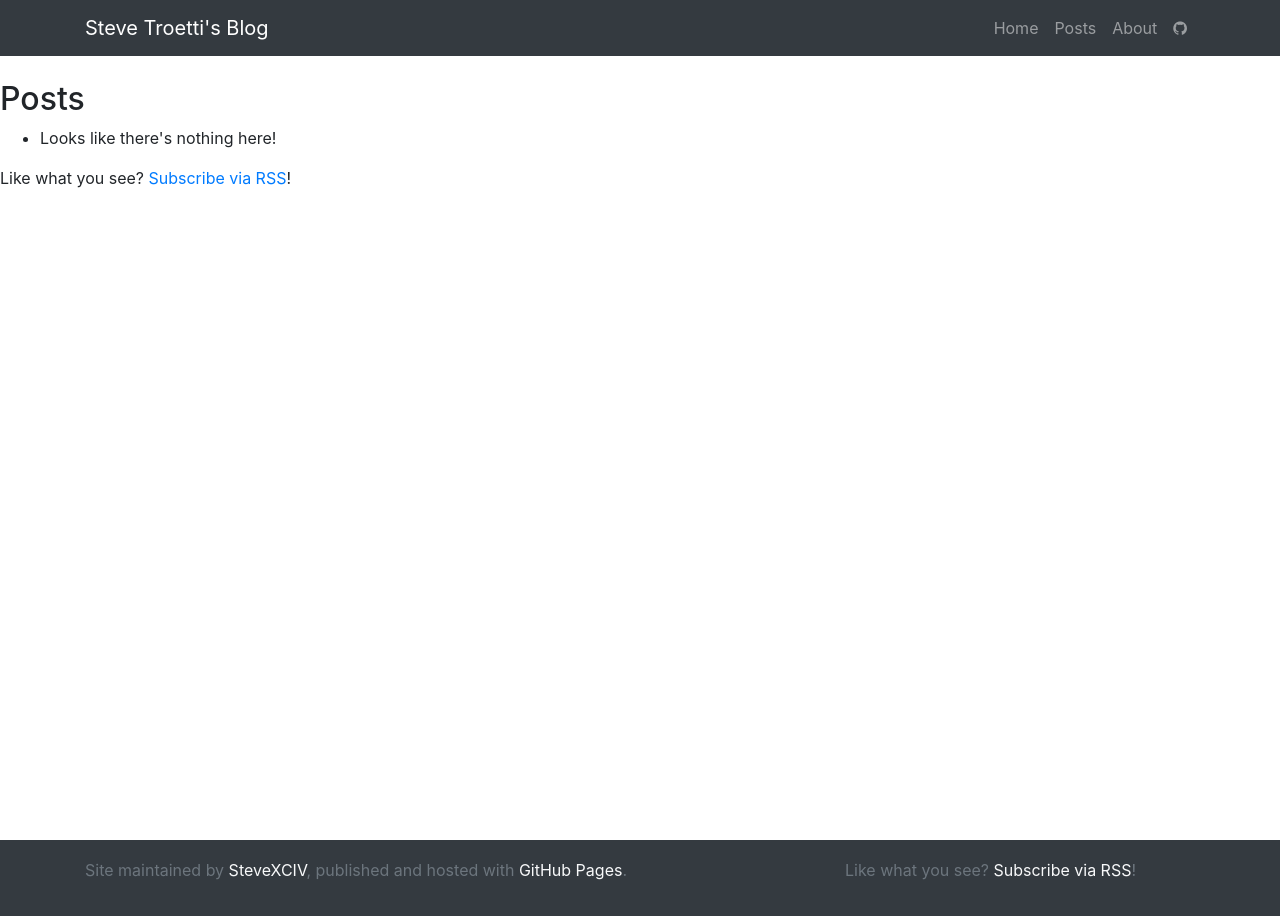
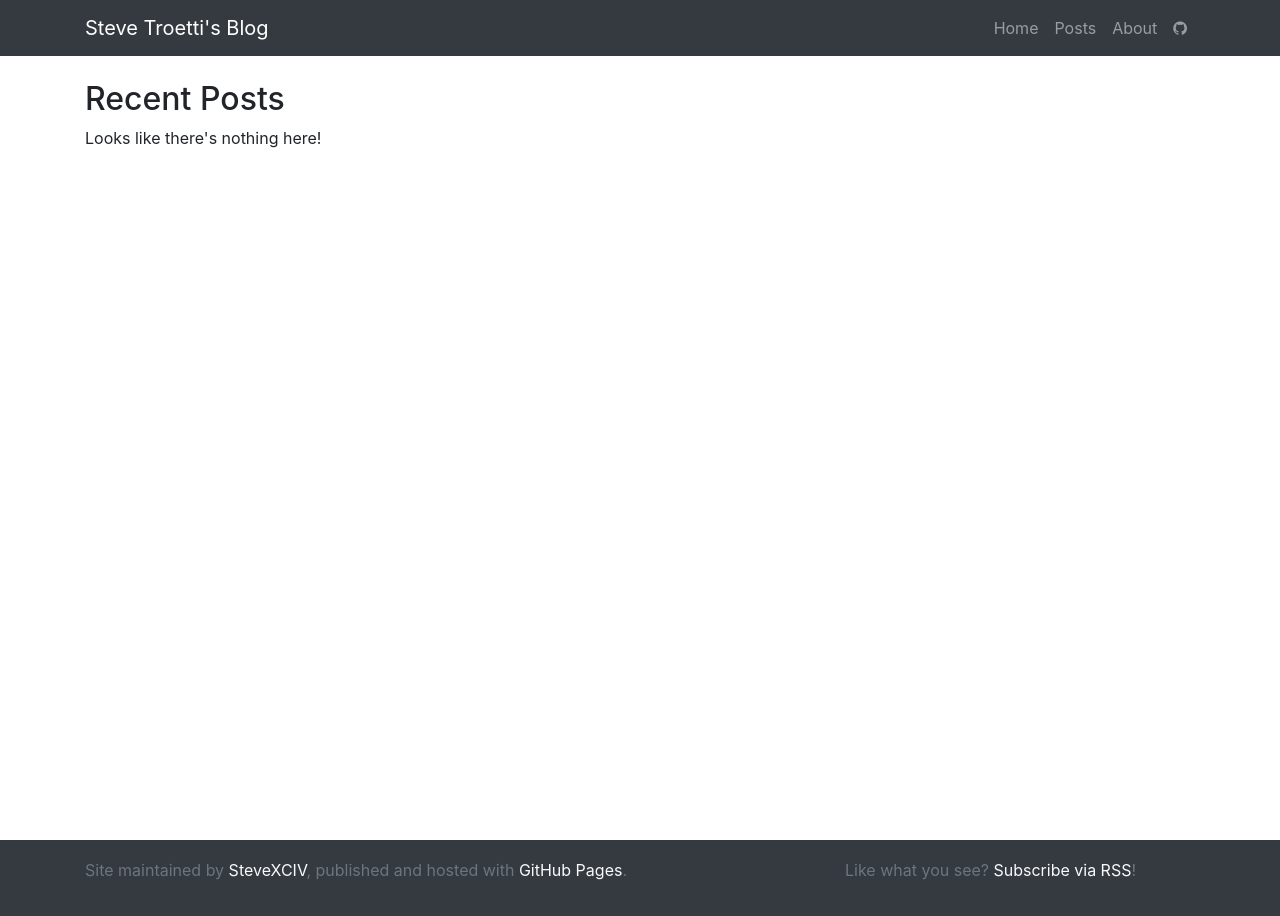
Before and after one commit to SteveXCIV/stevexciv.github.io, a Jekyll site: the page built from index.md, in a window 1280 px wide. Built offline with Jekyll 4.4.1, drawn with Linux system fonts in a browser that asks for light colours; nearby versions of some CDN libraries.

Commit message:
Change home layout to use bootstrap

```diff
--- a/_layouts/home.html
+++ b/_layouts/home.html
@@ -2,27 +2,33 @@
 layout: default
 ---
 
-{{ content }}
+<div class="container">
 
-<h2 class="section-title">Posts</h2>
+  <div class="row">
+    <div class="col-12">
+      <h2>Recent Posts</h2>
+    </div>
+  </div>
 
-<ul class="post-list">
   {% if site.posts.size == 0 %}
-    <li>
-        <p>
-            Looks like there's nothing here!
-        </p>
-    </li>
+  <div class="row">
+    <div class="col-12">
+      <p>Looks like there's nothing here!</p>
+    </div>
+  </div>
   {% endif %}
-{% for post in site.posts %}
-    <li>
-        <h3><a class="post-title" href="{{ post.url }}">{{ post.title }}</a></h3>
+  {% for post in site.posts limit:3 %}
+  <div class="row">
+    <div class="col-12">
+      <h4>
+        <a href="{{ post.url }}">{{ post.title }}</a>
+      </h4>
       <p>
         {{ post.excerpt | truncatewords: 64, "..." }}
         <a href="{{ post.url }}"> read more.</a>
       </p>
-    </li>
+    </div>
+  </div>
   {% endfor %}
-</ul>
 
-<span>Like what you see? <a href="{{ "/feed.xml" | relative_url }}">Subscribe via RSS</a>!</span>
+</div>
```
Lines whose indentation alone changed are shown as unchanged.
